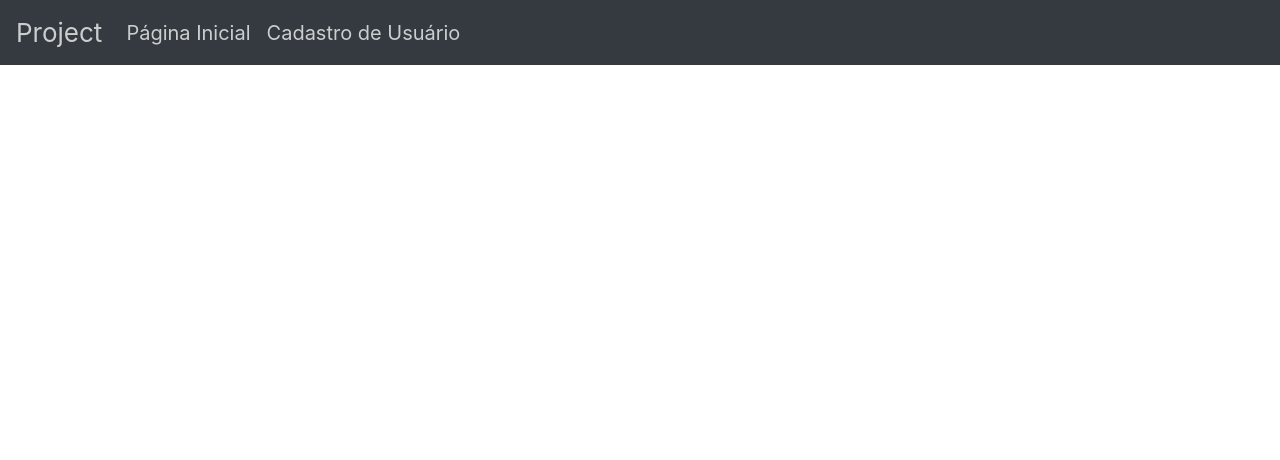
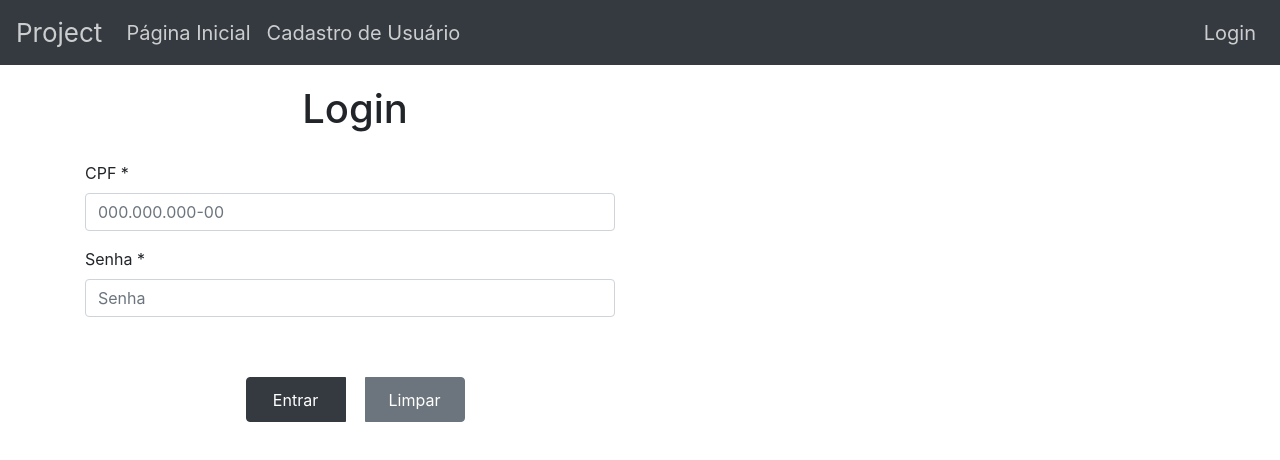
Before and after one commit to AnaB-hub/react_project, a React (Create React App) app in the folder project/: page /login in a window 1280 px wide. Shown: the top 460 px of the page. Built offline with nearby package versions, Linux system fonts and the light colour scheme.

Commit message:
Criação da tela de login

```diff
--- a/project/package.json
+++ b/project/package.json
@@ -8,6 +8,7 @@
     "@testing-library/user-event": "^7.1.2",
     "axios": "^0.19.2",
     "bootstrap": "^4.5.0",
+    "mdbreact": "^4.27.0",
     "react": "^16.13.1",
     "react-bootstrap": "^1.0.1",
     "react-dom": "^16.13.1",
--- a/project/src/components/Menu/menu.js
+++ b/project/src/components/Menu/menu.js
@@ -25,6 +25,13 @@ function Menu() {
             </Link>
           </Nav.Link>
         </Nav>
+        <Nav>
+          <Nav.Link>
+            <Link className="menu" to="/login">
+              Login
+            </Link>
+          </Nav.Link>
+        </Nav>
       </Navbar.Collapse>
     </Navbar>
   );
--- /dev/null
+++ b/project/src/pages/Login/login.css
@@ -0,0 +1,17 @@
+.titulo {
+  display: flex;
+  justify-content: center;
+  margin-bottom: 20px;
+}
+
+.body {
+  margin-top: 20px;
+}
+
+.button {
+  display: flex;
+  justify-content: flex-start;
+  width: 100px;
+  height: 45px;
+  margin: 20px;
+}
--- /dev/null
+++ b/project/src/pages/Login/login.js
@@ -0,0 +1,94 @@
+import React, { useState, useEffect } from "react";
+import { MDBContainer, MDBRow, MDBCol } from "mdbreact";
+
+import "./login.css";
+import { Form, Alert, Button, ButtonGroup } from "react-bootstrap";
+import api from "./../../services/api";
+
+function Login() {
+  const [cpf, setCPF] = useState("");
+  const [senha, setSenha] = useState("");
+  const [show, setShow] = useState(false);
+  const [sucess, setSucess] = useState(false);
+  const [mensage, setMessage] = useState("");
+
+  useEffect(() => {
+    //Limpar o nome do User qdo entrar em login
+    localStorage.clear();
+  }, []);
+
+  async function handleLogIn(e) {
+    e.preventDefault();
+    const data = {
+      cpf,
+      senha,
+    };
+    const response = await api.get(`/user?cpf=${cpf}&senha=${senha}`);
+    if (response && response.data.length) {
+      localStorage.setItem("user", response.data[0].nome);
+    } else {
+      setShow(true);
+      setSucess(false);
+      setMessage("CPF ou Senha inválidos! Tente novamente!");
+    }
+  }
+
+  return (
+    <div>
+      {show && (
+        <Alert
+          variant={sucess ? "success" : "danger"}
+          onClose={() => setShow(false)}
+          dismissible
+        >
+          <Alert.Heading>{mensage}</Alert.Heading>
+        </Alert>
+      )}
+      <MDBContainer className="body">
+        <MDBRow>
+          <MDBCol md="6">
+            <Form onSubmit={handleLogIn}>
+              <div className="titulo">
+                <h1>Login</h1>
+              </div>
+              <div className="grey-text">
+                <Form.Group className="input">
+                  <Form.Label>CPF *</Form.Label>
+                  <Form.Control
+                    type="text"
+                    placeholder="000.000.000-00"
+                    value={cpf}
+                    onChange={(e) => setCPF(e.target.value)}
+                    required
+                  />
+                </Form.Group>
+                <Form.Group className="input">
+                  <Form.Label>Senha *</Form.Label>
+                  <Form.Control
+                    type="password"
+                    placeholder="Senha"
+                    value={senha}
+                    onChange={(e) => setSenha(e.target.value)}
+                    required
+                  />
+                </Form.Group>
+              </div>
+              <div className="text-center py-4 mt-3">
+                <ButtonGroup>
+                  <Button variant="dark" className="button" type="submit">
+                    Entrar
+                  </Button>
+                  <Button variant="secondary" className="button" type="button">
+                    Limpar
+                  </Button>
+                </ButtonGroup>
+              </div>
+            </Form>
+          </MDBCol>
+        </MDBRow>
+      </MDBContainer>
+    </div>
+  );
+}
+
+export default Login;
--- a/project/src/routes.js
+++ b/project/src/routes.js
@@ -3,12 +3,14 @@ import { Switch, Route } from "react-router-dom";
 
 import Home from "./pages/Home/home";
 import CadastroUser from "./pages/User/CadastroUser";
+import Login from "./pages/Login/login";
 
 function Routes() {
   return (
     <Switch>
       <Route exact path="/" component={Home} />
       <Route path="/cadastro-usuario" component={CadastroUser} />
+      <Route path="/login" component={Login} />
     </Switch>
   );
 }
```
Also changed, not shown: 1 other file (tests, documents, lock files or other folders).
